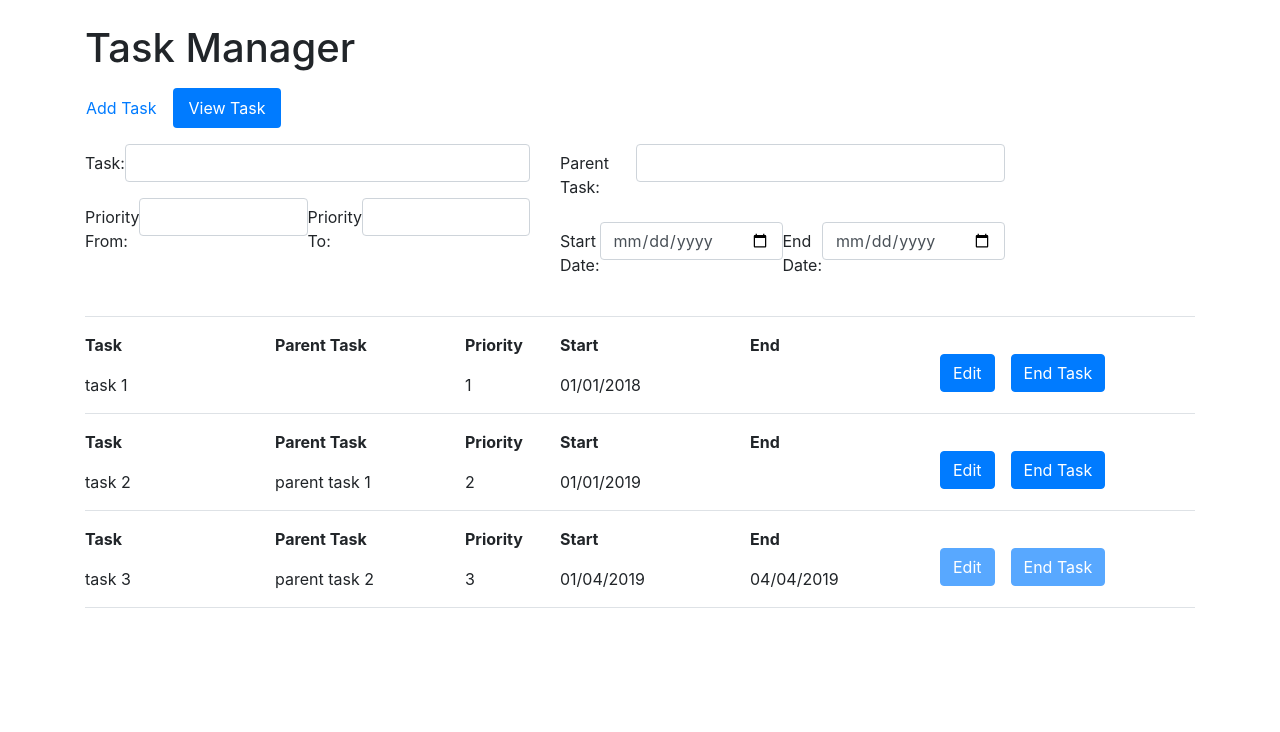
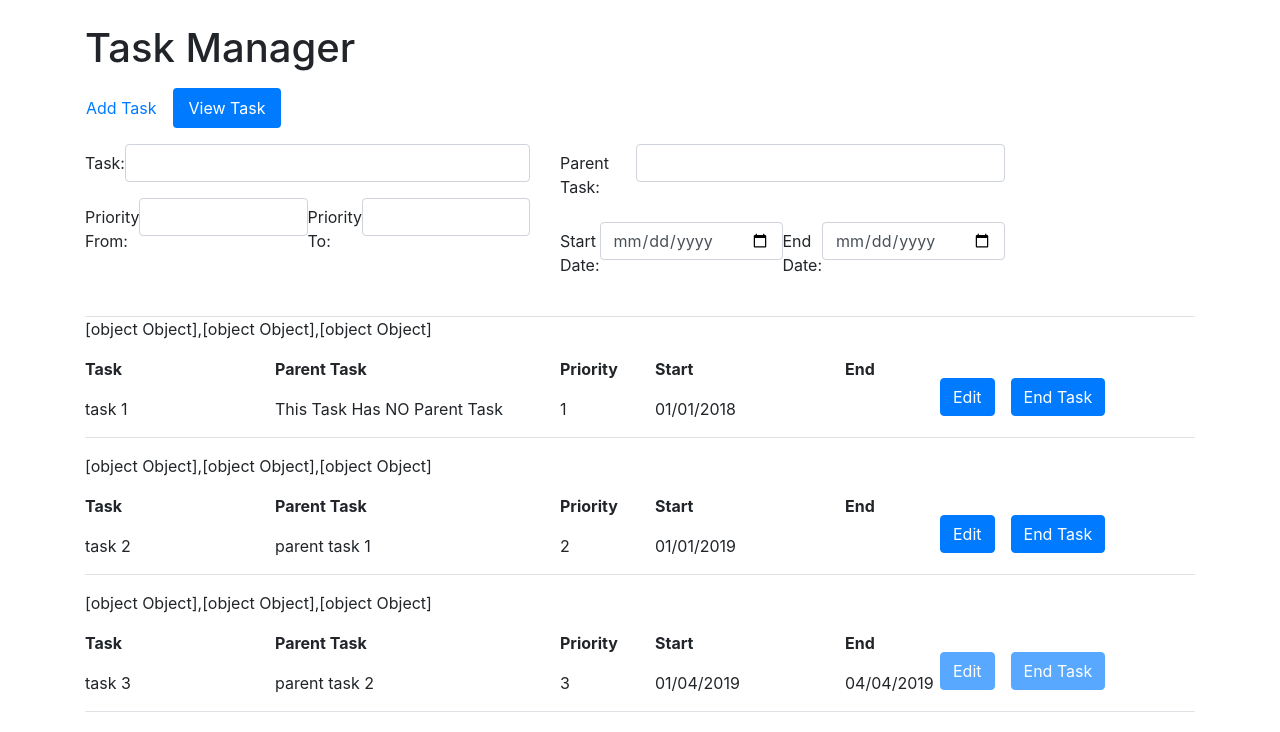
Before and after one commit to raseeth/FSE, an Angular app: page /task/view in a window 1280 px wide. Shown: the top 732 px of the page. Built offline with nearby package versions, Linux system fonts and the light colour scheme.

Commit message:
Adding task filter pipe for auto filter of tasks

```diff
--- a/src/app/task/services/task.service.ts
+++ b/src/app/task/services/task.service.ts
@@ -20,7 +20,7 @@ export class TaskService {
       ];
     }
 
-    getTasks(searchCriteria: SearchCriteria): Observable<Task[]> {
+    getTasks(): Observable<Task[]> {
       return of(this.dataSource);
     }
 
--- a/src/app/task/task.module.ts
+++ b/src/app/task/task.module.ts
@@ -12,6 +12,7 @@ import { TaskDetailComponent } from "./view-task/task-detail/task-detail.compone
 import { SearchCriteriaComponent } from "./view-task/search-criteria/search-criteria.component";
 import { TaskFormComponent } from "./task-form/task-form.component";
 import { EditTaskComponent } from "./edit-task/edit-task.component";
+import { TaskFilterPipe } from "./view-task/task-filter-pipe/task-filter.pipe";
 
 @NgModule({
     imports: [
@@ -27,7 +28,8 @@ import { EditTaskComponent } from "./edit-task/edit-task.component";
         TaskDetailComponent,
         SearchCriteriaComponent,
         TaskFormComponent,
-        EditTaskComponent
+        EditTaskComponent,
+        TaskFilterPipe
     ],
     providers: [
         TaskService
--- a/src/app/task/view-task/task-detail/task-detail.component.html
+++ b/src/app/task/view-task/task-detail/task-detail.component.html
@@ -1,5 +1,3 @@
-<ng-container *ngIf="(tasks$ | async)?.length > 0">
-    <ng-container *ngFor="let task of tasks$ | async">
 <div class="my-3 border-bottom">
   <div class="row">
     <div class="col-12 col-md-8 col-lg-12">
@@ -8,9 +6,10 @@
           <p class="font-weight-bold">Task</p>
           <p>{{task.name}}</p>
         </div>
-          <div class="col-6 col-md-5 col-lg-2">
+        <div class="col-6 col-md-5 col-lg-3">
           <p class="font-weight-bold">Parent Task</p>
-            <p>{{task.parentTaskName}}</p>
+          <p *ngIf="hasParent">{{task.parentTaskName}}</p>
+          <p *ngIf="!hasParent">This Task Has NO Parent Task</p>
         </div>
         <div class="col-6 col-md-3 col-lg-1">
           <p class="font-weight-bold">Priority</p>
@@ -20,21 +19,19 @@
           <p class="font-weight-bold">Start</p>
           <p>{{task.startDate | date: "dd/MM/yyyy"}}</p>
         </div>
-          <div class="col-6 col-md-5 col-lg-2">
+        <div class="col-6 col-md-5 col-lg-1">
           <p class="font-weight-bold">End</p>
           <p>{{task.endDate === null ? "" : task.endDate | date: "dd/MM/yyyy"}}</p>
         </div>
         <div class="col-lg-3 pt-0 justify-content-center align-self-center d-none d-lg-block">
-              <button class="btn btn-primary mr-lg-3" [disabled]="task.isComplete" (click)="edit(task.id)">Edit</button>
-              <button class="btn btn-primary" [disabled]="task.isComplete" (click)="endTask(task.id)">End Task</button>
+            <button class="btn btn-primary mr-lg-3" [disabled]="task.isComplete" (click)="edit()">Edit</button>
+            <button class="btn btn-primary" [disabled]="task.isComplete" (click)="endTask()">End Task</button>
         </div>
       </div>
     </div>
     <div class="col-12 col-md-4 mb-3 justify-content-center align-self-center d-block d-lg-none">
-          <button class="btn btn-primary mr-3" [disabled]="task.isComplete" (click)="edit(task.id)">Edit</button>
-          <button class="btn btn-primary" [disabled]="task.isComplete" (click)="endTask(task.id)">End Task</button>
+        <button class="btn btn-primary mr-3" [disabled]="task.isComplete" (click)="edit()">Edit</button>
+        <button class="btn btn-primary" [disabled]="task.isComplete" (click)="endTask()">End Task</button>
     </div>
   </div>
 </div>
-  </ng-container>
-  </ng-container>
--- a/src/app/task/view-task/task-detail/task-detail.component.ts
+++ b/src/app/task/view-task/task-detail/task-detail.component.ts
@@ -1,6 +1,5 @@
 import { Component, Input, Output, EventEmitter } from "@angular/core";
 import { Router, ActivatedRoute } from "@angular/router";
-import { Observable } from "rxjs";
 
 import { ROUTES } from "../../routes";
 import { Task } from "../../models/task.model";
@@ -12,9 +11,9 @@ import { TaskService } from "../../services/task.service";
 })
 
 export class TaskDetailComponent {
-    @Input() tasks$: Observable<Task[]>;
+    @Input() task: Task;
 
-    @Output() refersh = new EventEmitter<boolean>();
+    @Output() refresh = new EventEmitter<boolean>();
 
     constructor(
       private router: Router,
@@ -22,17 +21,17 @@ export class TaskDetailComponent {
       private taskService: TaskService) {
     }
 
-    hasParent(task: Task): boolean {
-      return task.parentTaskName && task.parentTaskName !== "";
+    get hasParent(): boolean {
+      return this.task.parentTaskName && this.task.parentTaskName !== "";
     }
 
-    edit(id: string): void {
-      this.router.navigate([ROUTES.UPDATETASK, id], { relativeTo: this.route.parent });
+    edit(): void {
+      this.router.navigate([ROUTES.UPDATETASK, this.task.id], { relativeTo: this.route.parent });
     }
 
-    endTask(id: string): void {
-      this.taskService.endTask(id).subscribe(response => {
-        this.refersh.emit(true);
+    endTask(): void {
+      this.taskService.endTask(this.task.id).subscribe(response => {
+        this.refresh.emit(true);
       },
       (error) => {
       });
--- /dev/null
+++ b/src/app/task/view-task/task-filter-pipe/task-filter.pipe.ts
@@ -0,0 +1,24 @@
+import { PipeTransform, Pipe } from "@angular/core";
+import { Task } from "../../models/task.model";
+import { SearchCriteria } from "../../models/search-criteria.model";
+
+@Pipe({
+  name: "taskFilter",
+  pure: false
+})
+
+export class TaskFilterPipe implements PipeTransform {
+
+  transform(tasks: Task[], searchCriteria: SearchCriteria): Task[] {
+    if (!tasks || !searchCriteria) {
+      return tasks;
+    }
+
+    return tasks.filter(x => {
+      (searchCriteria.taskName && x.name.toLowerCase().indexOf(
+        searchCriteria.taskName.trim().toLowerCase()) !== -1)
+      || (searchCriteria.parentTaskName && x.name.toLowerCase().indexOf(
+        searchCriteria.parentTaskName.trim().toLowerCase()) !== -1)
+    });
+  }
+}
--- a/src/app/task/view-task/view-task.component.html
+++ b/src/app/task/view-task/view-task.component.html
@@ -2,5 +2,8 @@
     <search-criteria (filter)="filter($event)"></search-criteria>
 </div>
 <div class="border-top">
-  <task-detail [tasks$]="tasks$" (refersh)="reloadTasks()"></task-detail>
+  <div *ngFor="let task of tasks | taskFilter: searchCriteria">
+    {{tasks}}
+    <task-detail [task]="task" (refresh)="reloadTasks()"></task-detail>
+  </div>
 </div>
--- a/src/app/task/view-task/view-task.component.ts
+++ b/src/app/task/view-task/view-task.component.ts
@@ -11,28 +11,26 @@ import { SearchCriteria } from "../models/search-criteria.model";
 
 export class ViewTaskComponent implements OnInit {
 
-  tasks$: Observable<Task[]>;
+  tasks: Task[];
 
-  private searchCriteria: SearchCriteria;
+  searchCriteria: SearchCriteria;
 
   constructor(private taskService: TaskService) {
   }
 
   ngOnInit(): void {
-    this.tasks$ = this.getTasks(new SearchCriteria());
+    this.getTasks();
   }
 
   filter(searchCriteria: SearchCriteria): void {
-    this.tasks$ = this.getTasks(searchCriteria);
+    this.searchCriteria = searchCriteria;
   }
 
   reloadTasks(): void {
-    this.getTasks(this.searchCriteria);
+    this.getTasks();
   }
 
-  private getTasks(searchCriteria: SearchCriteria): Observable<Task[]> {
-    this.searchCriteria = searchCriteria;
-
-    return this.taskService.getTasks(searchCriteria);
+  private getTasks(): void {
+    this.taskService.getTasks().subscribe(response => this.tasks = response);
   }
 }
```
Lines whose indentation alone changed are shown as unchanged.
